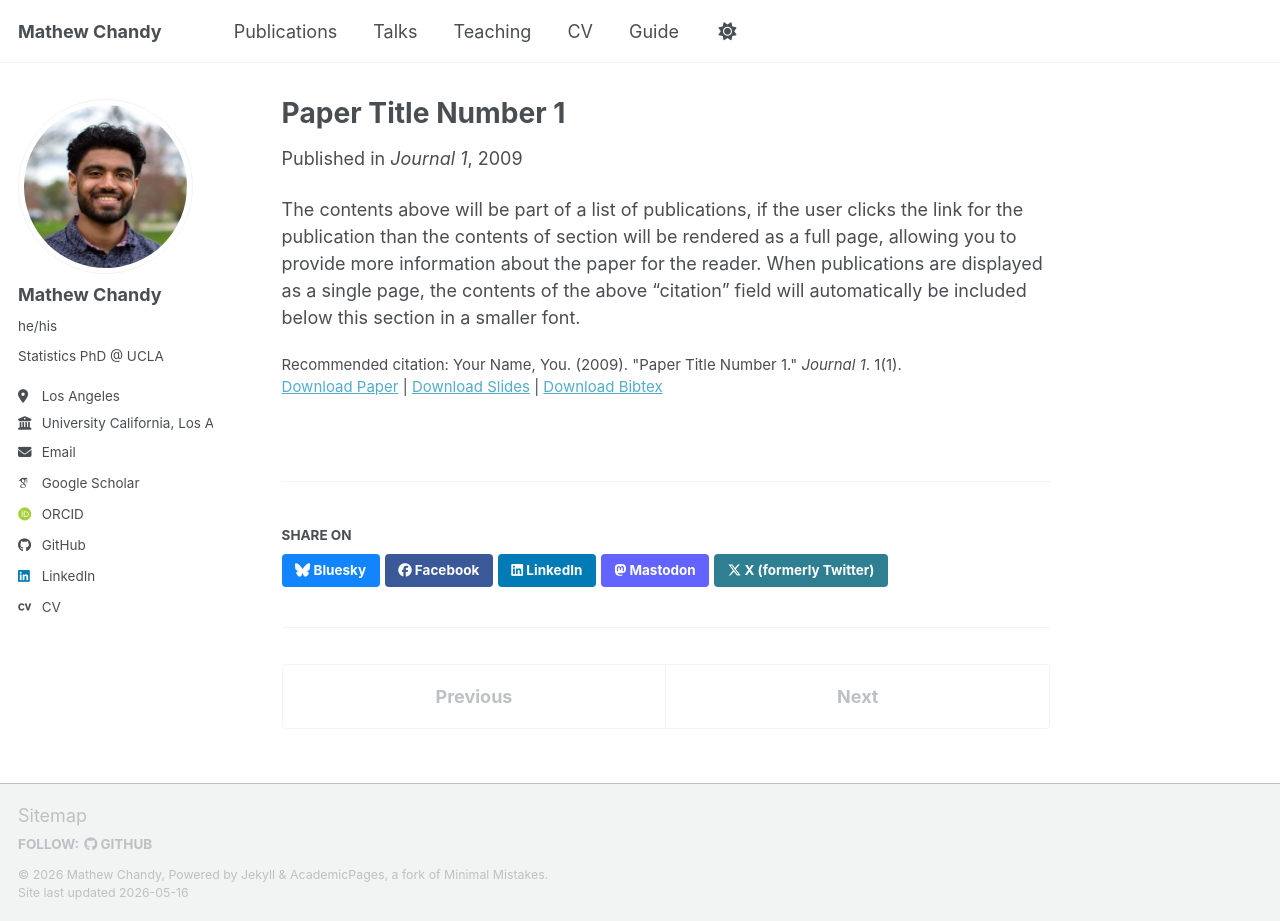
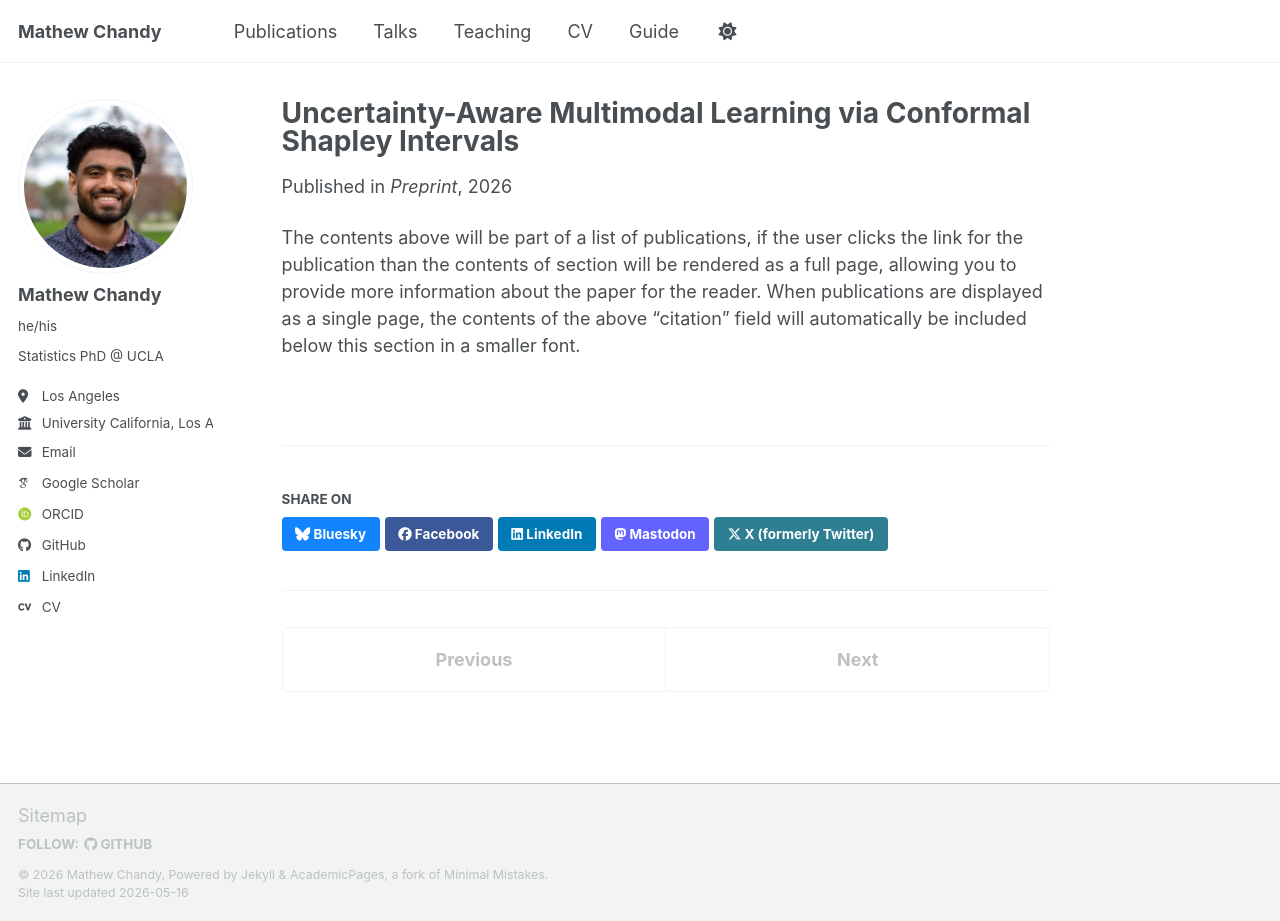
Before and after one commit to mathewchandy03/mathewchandy03.github.io, a Jekyll site: the page built from _publications/2009-10-01-paper-title-number-1.md, in a window 1280 px wide and 921 px high. Built offline with Jekyll 4.4.1, drawn with Linux system fonts in a browser that asks for light colours; some web fonts are replaced; a script bundle is joined from its source files by our own code; library files that are not in the unit come from our copies.

Commit message:
Update 2009-10-01-paper-title-number-1.md

```diff
--- a/_publications/2009-10-01-paper-title-number-1.md
+++ b/_publications/2009-10-01-paper-title-number-1.md
@@ -1,14 +1,10 @@
 ---
-title: "Paper Title Number 1"
+title: "Uncertainty-Aware Multimodal Learning via Conformal Shapley Intervals"
 collection: publications
 category: manuscripts
-permalink: /publication/2009-10-01-paper-title-number-1
-excerpt: 'This paper is about the number 1. The number 2 is left for future work.'
-date: 2009-10-01
-venue: 'Journal 1'
-slidesurl: 'https://academicpages.github.io/files/slides1.pdf'
-paperurl: 'https://academicpages.github.io/files/paper1.pdf'
-bibtexurl: 'https://academicpages.github.io/files/bibtex1.bib'
-citation: 'Your Name, You. (2009). &quot;Paper Title Number 1.&quot; <i>Journal 1</i>. 1(1).'
+permalink: /publication/chandy2026uncertainty
+date: 2026-01-30
+venue: 'Preprint'
+paperurl: 'https://arxiv.org/abs/2602.00171'
 ---
 The contents above will be part of a list of publications, if the user clicks the link for the publication than the contents of section will be rendered as a full page, allowing you to provide more information about the paper for the reader. When publications are displayed as a single page, the contents of the above "citation" field will automatically be included below this section in a smaller font.
```
